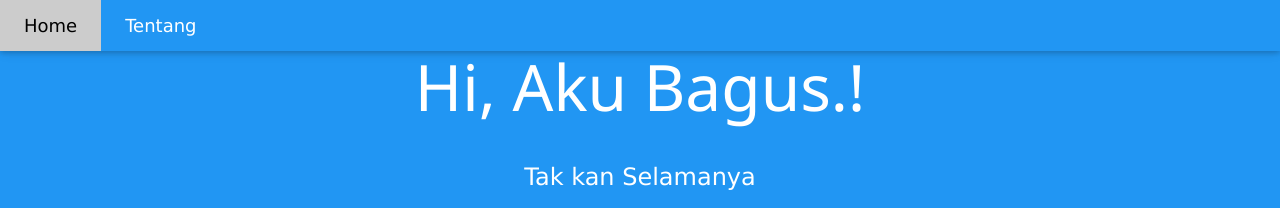
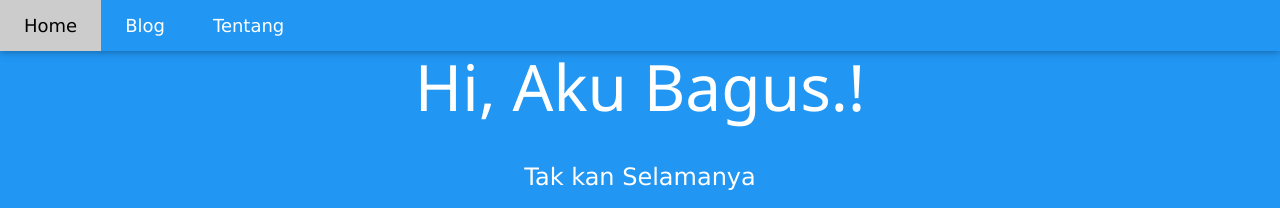
Before and after one commit to Bagus18/Bagus18.github.io, a Jekyll site: the page built from index.md, in a window 1280 px wide. Shown: the top 208 px of the page. Built offline with Jekyll 4.4.1, drawn with Linux system fonts in a browser that asks for light colours; nearby versions of some CDN libraries; library files that are not in the unit come from our copies.

Commit message:
Update Thu, Nov 02, 2017  3:20:58 PM

```diff
--- a/_includes/gulu.html
+++ b/_includes/gulu.html
@@ -3,7 +3,8 @@
   <div class="w3-bar w3-blue w3-card-2 w3-left-align w3-large">
     <a class="w3-bar-item w3-button w3-hide-medium w3-hide-large w3-opennav w3-right w3-padding-large w3-hover-white w3-large w3-blue" href="javascript:void(0);" onclick="myFunction()" title="Toggle Navigation Menu"><i class="fa fa-bars"></i></a>
 	{% if page.url == '/' %}<a href="#" class="w3-bar-item w3-button w3-padding-large w3-white">Home</a>{% else %} <a href="/" class="w3-bar-item w3-button w3-padding-large w3-hover-red">Home</a>{% endif %}
-	{% if page.url == '/about/' %}<a href="#" class="w3-bar-item w3-button w3-padding-large w3-red">Tentang</a>{% else %} <a href="/about" class="w3-bar-item w3-button w3-hide-small w3-padding-large w3-hover-white">Tentang</a>{% endif %}
+	{% if page.url == '/blog' %}<a href="#" class="w3-bar-item w3-button w3-padding-large w3-white">Blog</a>{% else %} <a href="/" class="w3-bar-item w3-button w3-padding-large w3-hover-red">Blog</a>{% endif %}
+	{% if page.url == '/about/' %}<a href="#" class="w3-bar-item w3-button w3-padding-large w3-white">Tentang</a>{% else %} <a href="/about" class="w3-bar-item w3-button w3-hide-small w3-padding-large w3-hover-white">Tentang</a>{% endif %}
   <!--  <a href="#" class="w3-bar-item w3-button w3-hide-small w3-padding-large w3-hover-white">Link 2</a>
     <a href="#" class="w3-bar-item w3-button w3-hide-small w3-padding-large w3-hover-white">Link 3</a>
     <a href="#" class="w3-bar-item w3-button w3-hide-small w3-padding-large w3-hover-white">Link 4</a> -->
```
